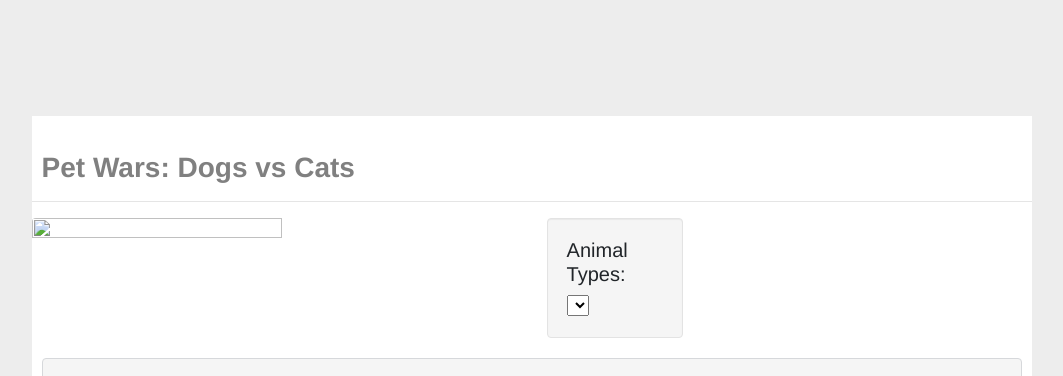
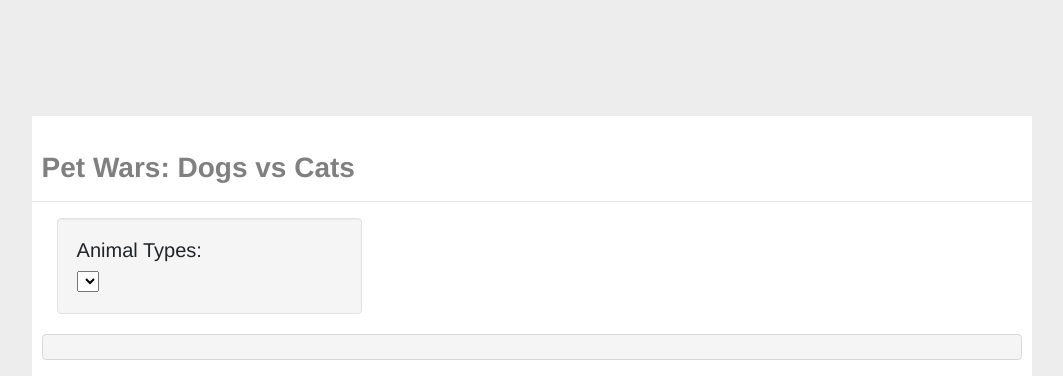
Before and after one commit to busy0312/Project2, a Flask app: template templates/index.html in a window 1280 px wide. Shown: the part 561-937 px from the top of the page, without its empty margins (128-1191 px from the left). Run offline with Flask 2, Linux system fonts and the light colour scheme; the template is opened without the code that fills it, so the values that code supplies are empty; parts of the project's set-up code (start-up, migrations or seed data) failed here and were passed over; some libraries are stand-ins or nearby versions.

Commit message:
Update index.html

```diff
--- a/templates/index.html
+++ b/templates/index.html
@@ -65,7 +65,7 @@
                 <div class="box" style="padding-bottom: 5px;">
                     <h3 class="title">Pet Wars: Dogs vs Cats</h3>
                     <hr>
-                    <img src="" class="vizualization rounded float-left" alt="">
+<!--                     <img src="" class="vizualization rounded float-left" alt=""> -->
                     <div class="row">
                         <div class="col-md-4">
                             <div class="well">
```
